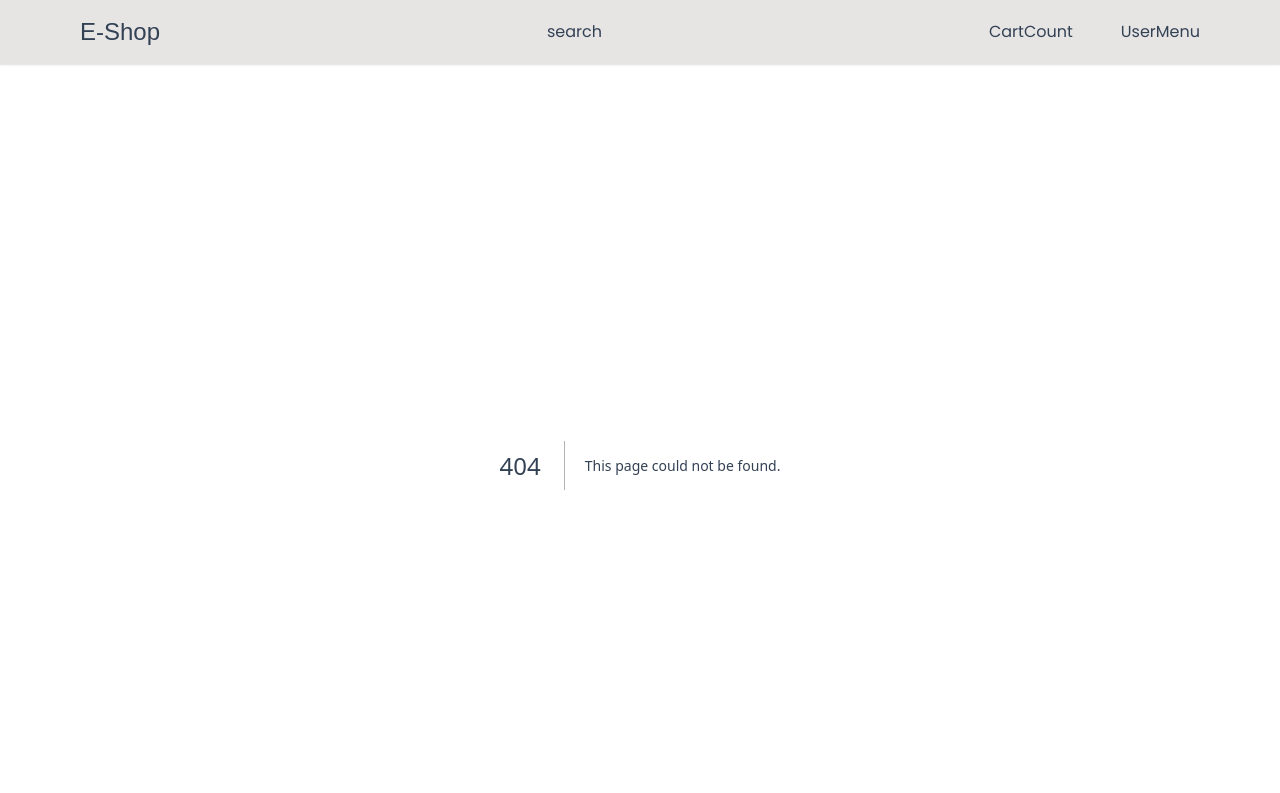
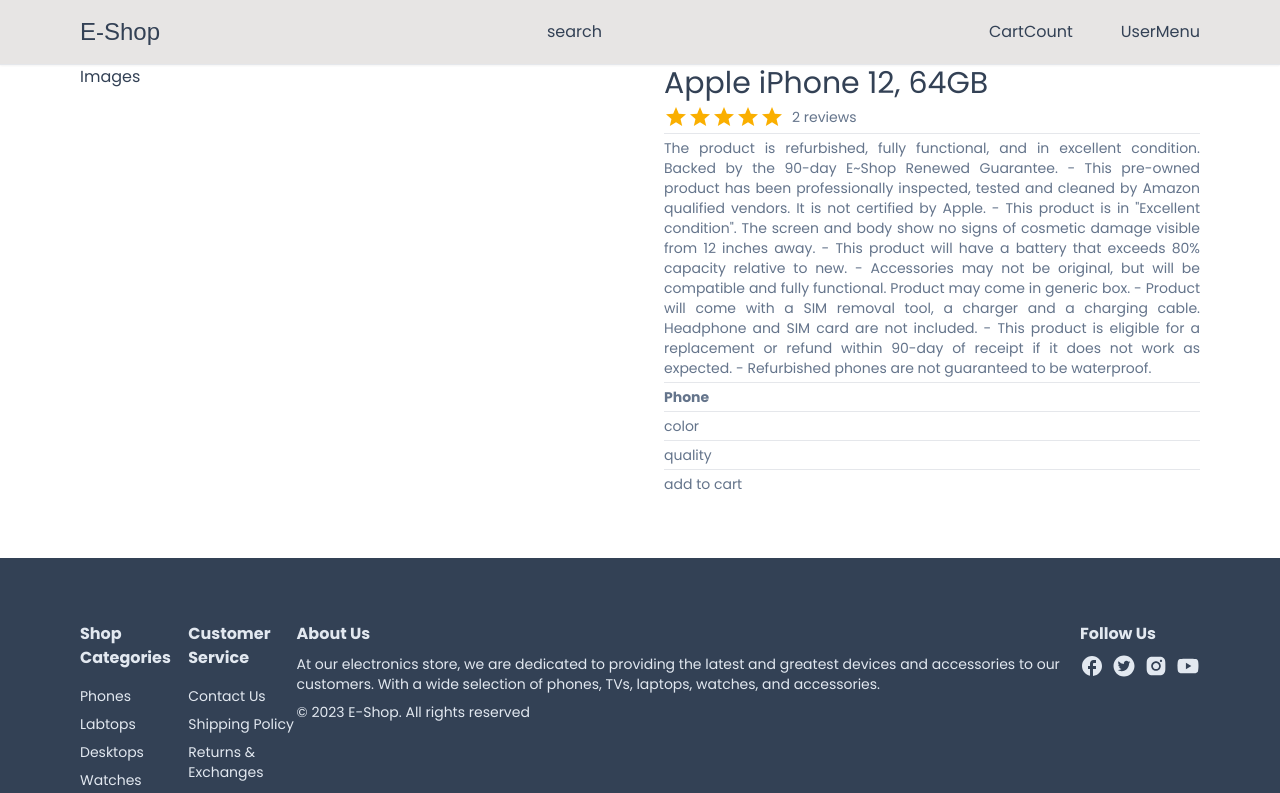
Before and after one commit to jeonseungbeom/E-commerce, a Next.js app: page /product/1 in a window 1280 px wide. Before the commit this address had no page. Shown: the top 793 px of the page. Built offline with nearby package versions, Linux system fonts and the light colour scheme; a web font is replaced by a local one.

Commit message:
제품상세 UI 추가

```diff
--- /dev/null
+++ b/app/cart/page.tsx
@@ -0,0 +1,5 @@
+const Cart = () => {
+    return <div>dsa</div>;
+};
+
+export default Cart;
--- a/app/components/products/ProductCard.tsx
+++ b/app/components/products/ProductCard.tsx
@@ -4,16 +4,23 @@
 import { truncateText } from '@/utils/truncateText';
 import { Rating } from '@mui/material';
 import Image from 'next/image';
+import { useRouter } from 'next/navigation';
 
 interface ProductCardProps {
     data: any;
 }
 
 const ProductCard: React.FC<ProductCardProps> = ({ data }) => {
+    const router = useRouter();
     const productRating = data.reviews.reduce((acc: number, item: any) => item.rating + acc, 0) / data.reviews.length;
 
     return (
-        <div className="col-span-1 cursor-pointer border-[1.2px] border-t-slate-200 bg-slate-50 rounded-sm p-2 transition hover:scale-105 text-center text-sm">
+        <div
+            onClick={() => {
+                router.push(`/product/${data.id}`);
+            }}
+            className="col-span-1 cursor-pointer border-[1.2px] border-t-slate-200 bg-slate-50 rounded-sm p-2 transition hover:scale-105 text-center text-sm"
+        >
             <div className="flex flex-col items-center w-full gap-1">
                 <div className="relative w-full overflow-hidden aspect-square">
                     <Image fill src={data.images[0].image} alt={data.name} className="object-contain w-full h-full" />
--- /dev/null
+++ b/app/product/[productId]/ProductDetails.tsx
@@ -0,0 +1,64 @@
+'use client';
+
+import { Rating } from '@mui/material';
+import { useState } from 'react';
+
+interface ProductDetailsProps {
+    product: any;
+}
+
+export type CartProductType = {
+    id: String;
+    name: string;
+    description: string;
+    category: String;
+    brabd: string;
+    selectedImg: SelectImgType;
+    quantity: number;
+    price: number;
+};
+
+export type SelectImgType = { color: String; colorCode: string; image: string };
+
+const Horizontal = () => {
+    return <hr className="w-[30% my-2]" />;
+};
+
+const ProductDetails: React.FC<ProductDetailsProps> = ({ product }) => {
+    const [cartProduct, setCartProduct] = useState<CartProductType>({
+        id: product.id,
+        name: product.namem,
+        description: product.description,
+        category: product.category,
+        brabd: product.brand,
+        selectedImg: { ...product.images[0] },
+        quantity: 1,
+        price: product.price,
+    });
+    const productRating =
+        product.reviews.reduce((acc: number, item: any) => item.rating + acc, 0) / product.reviews.length;
+    return (
+        <div className="grid grid-cols-1 gap-12 md:grid-cols-2">
+            <div>Images</div>
+            <div className="flex flex-col gap-1 text-sm text-slate-500">
+                <h2 className="text-3xl font-medium text-slate-700">{product.name}</h2>
+                <div className="flex items-center gap-2">
+                    <Rating value={productRating} readOnly />
+                    <div>{product.reviews.length} reviews</div>
+                </div>
+                <Horizontal />
+                <div className="text-justify">{product.description}</div>
+                <Horizontal />
+                <div>
+                    <span className="font-semibold">{product.category}</span>
+                </div>
+                <Horizontal />
+                <div>color</div> <Horizontal />
+                <div>quality</div> <Horizontal />
+                <div>add to cart</div>
+            </div>
+        </div>
+    );
+};
+
+export default ProductDetails;
--- /dev/null
+++ b/app/product/[productId]/page.tsx
@@ -0,0 +1,20 @@
+import Container from '@/app/components/Container';
+import ProductDetails from './ProductDetails';
+import { product } from '@/utils/product';
+
+interface Iparams {
+    productId?: string;
+}
+
+const Product = ({ params }: { params: Iparams }) => {
+    console.log('params', params);
+    return (
+        <div>
+            <Container>
+                <ProductDetails product={product} />
+            </Container>
+        </div>
+    );
+};
+
+export default Product;
--- /dev/null
+++ b/utils/product.tsx
@@ -0,0 +1,67 @@
+export const product = {
+    id: '648437b38c44d52b9542e340',
+    name: 'Apple iPhone 12, 64GB',
+    description:
+        'The product is refurbished, fully functional, and in excellent condition. Backed by the 90-day E~Shop Renewed Guarantee.\n- This pre-owned product has been professionally inspected, tested and cleaned by Amazon qualified vendors. It is not certified by Apple.\n- This product is in "Excellent condition". The screen and body show no signs of cosmetic damage visible from 12 inches away.\n- This product will have a battery that exceeds 80% capacity relative to new.\n- Accessories may not be original, but will be compatible and fully functional. Product may come in generic box.\n- Product will come with a SIM removal tool, a charger and a charging cable. Headphone and SIM card are not included.\n- This product is eligible for a replacement or refund within 90-day of receipt if it does not work as expected.\n- Refurbished phones are not guaranteed to be waterproof.',
+    price: 40,
+    brand: 'Apple',
+    category: 'Phone',
+    inStock: true,
+    images: [
+        {
+            color: 'Black',
+            colorCode: '#000000',
+            image: 'https://firebasestorage.googleapis.com/v0/b/e-shop-vid.appspot.com/o/products%2Fiphone%2012%20black.png?alt=media&token=8fe19551-173a-4550-9d02-20afffc79b12',
+        },
+        {
+            color: 'Blue',
+            colorCode: ' #0000FF',
+            image: 'https://firebasestorage.googleapis.com/v0/b/e-shop-vid.appspot.com/o/products%2Fiphone%2012%20blue.png?alt=media&token=ede757d2-b631-4451-b80c-123861f16c92',
+        },
+        {
+            color: 'Red',
+            colorCode: '#FF0000',
+            image: 'https://firebasestorage.googleapis.com/v0/b/e-shop-vid.appspot.com/o/products%2Fiphone%2012%20red.png?alt=media&token=945e1ffb-953e-467a-8325-5a8fbbbf3153',
+        },
+    ],
+    reviews: [
+        {
+            id: '6499b4887402b0efd394d8f3',
+            userId: '6499b184b0e9a8c8709821d3',
+            productId: '648437b38c44d52b9542e340',
+            rating: 4,
+            comment: 'good enough. I like the camera and casing. the delivery was fast too.',
+            createdDate: '2023-06-26T15:53:44.483Z',
+            user: {
+                id: '6499b184b0e9a8c8709821d3',
+                name: 'Chaoo',
+                email: 'example1@gmail.com',
+                emailVerified: null,
+                image: 'https://lh3.googleusercontent.com/a/AAcHTtcuRLwWi1vPKaQOcJlUurlhRAIIq2LgYccE8p32=s96-c',
+                hashedPassword: null,
+                createdAt: '2023-06-26T15:40:52.558Z',
+                updatedAt: '2023-06-26T15:40:52.558Z',
+                role: 'USER',
+            },
+        },
+        {
+            id: '6499a110efe4e4de451c7edc',
+            userId: '6475af156bad4917456e6e1e',
+            productId: '648437b38c44d52b9542e340',
+            rating: 5,
+            comment: 'I really liked it!!',
+            createdDate: '2023-06-26T14:30:40.998Z',
+            user: {
+                id: '6475af156bad4917456e6e1e',
+                name: 'Charles',
+                email: 'example@gmail.com',
+                emailVerified: null,
+                image: 'https://lh3.googleusercontent.com/a/AAcHTteOiCtILLBWiAoolIW9PJH-r5825pBDl824_8LD=s96-c',
+                hashedPassword: null,
+                createdAt: '2023-05-30T08:08:53.979Z',
+                updatedAt: '2023-05-30T08:08:53.979Z',
+                role: 'ADMIN',
+            },
+        },
+    ],
+};
```
